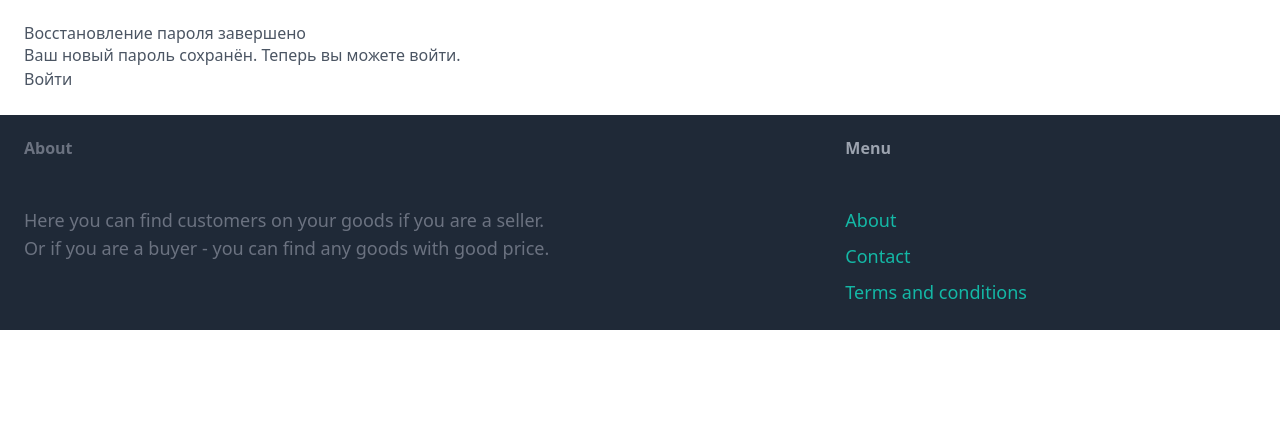
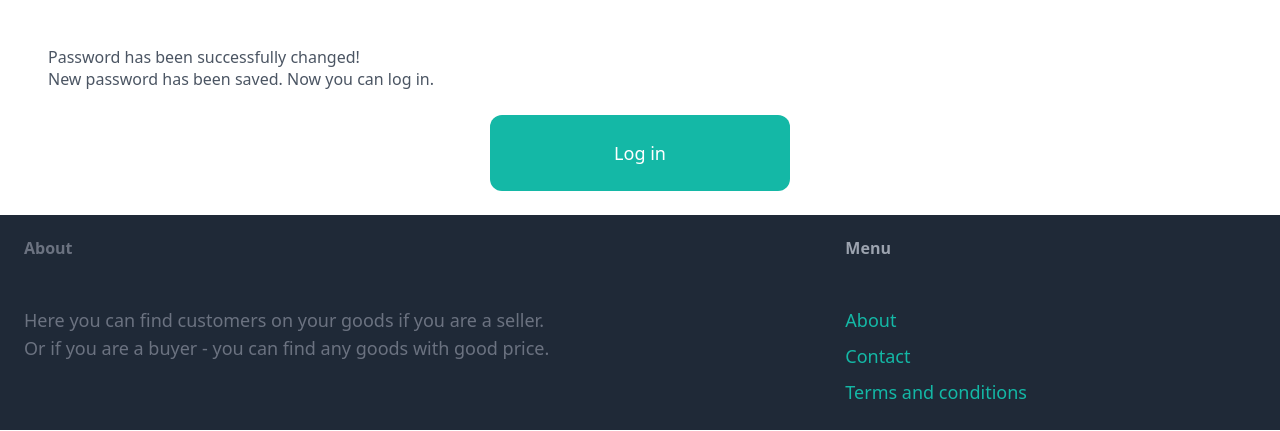
Before and after one commit to griseeminence/sold, a Django app: a page that uses sold/templates/registration/password_reset_complete.html in a window 1280 px wide. Shown: the part 89-520 px from the top of the page. Run offline with Django 4.2, Linux system fonts and the light colour scheme; parts of the project's set-up code (start-up, migrations or seed data) failed here and were passed over; some libraries are stand-ins or nearby versions.

Commit message:
the last part of registration pages (simple design)

```diff
--- a/sold/templates/registration/logged_out.html
+++ b/sold/templates/registration/logged_out.html
@@ -1,5 +1,5 @@
 {% extends "base.html" %}
 
 {% block content %}
-  <h2>Вы вышли из системы!</h2>
+  <h2>You have been logged out!</h2>
 {% endblock %}
--- a/sold/templates/registration/login.html
+++ b/sold/templates/registration/login.html
@@ -33,7 +33,7 @@ SignUp
           <button class="py-4 px-8 text-lg bg-teal-500 hover:bg-teal-700 rounded-xl text-white">Submit</button>
       </form>
       <div>
-        <a href="{% url 'password_reset' %}">Забыли пароль?</a>
+        <a href="{% url 'password_reset' %}">Forgot your password?</a>
       </div>
     </div>
 {% endblock %}
--- a/sold/templates/registration/password_change_done.html
+++ b/sold/templates/registration/password_change_done.html
@@ -1,6 +1,6 @@
 {% extends "base.html" %}
 
 {% block content %}
-  <h2>Пароль успешно изменён!</h2>
-  <p><a href="{% url 'core:index' %}">На главную</a></p>
+  <h2>password has been successfully changed</h2>
+  <p><a href="{% url 'core:index' %}">Home</a></p>
 {% endblock %}
--- a/sold/templates/registration/password_change_form.html
+++ b/sold/templates/registration/password_change_form.html
@@ -4,13 +4,13 @@
 {% block content %}
   <div class="card col-4 m-3">
     <div class="card-header">
-      Поменять пароль
+      Change password
     </div>
     <div class="card-body">
       <form method="post">
         {% csrf_token %}
         {% bootstrap_form form %}
-        {% bootstrap_button button_type="submit" content="Поменять пароль" %}
+        {% bootstrap_button button_type="submit" content="Change" %}
       </form>
     </div>
   </div>
--- a/sold/templates/registration/password_reset_complete.html
+++ b/sold/templates/registration/password_reset_complete.html
@@ -1,7 +1,15 @@
 {% extends "base.html" %}
 
 {% block content %}
-  <h2>Восстановление пароля завершено</h2>
-  <p>Ваш новый пароль сохранён. Теперь вы можете войти.</p>
-  <p><a href="{% url 'login' %}">Войти</a></p>
+    <div class="py-6 px-6 bg-grey-200 rounded-xl">
+      <h2>Password has been successfully changed!</h2>
+      <p>New password has been saved. Now you can log in.</p>
+    </div>
+
+    <div class="py-4 px-8 text-lg bg-teal-500 hover:bg-teal-700 rounded-xl text-white mx-auto my-auto" style="max-width: 300px;">
+      <p><a href="{% url 'login' %}" class="d-block text-center">Log in</a></p>
+    </div>
+
+
+
 {% endblock %}
--- a/sold/templates/registration/password_reset_confirm.html
+++ b/sold/templates/registration/password_reset_confirm.html
@@ -4,13 +4,13 @@
 {% block content %}
   <div class="card col-4 m-3">
     <div class="card-header">
-      Восстановление пароля
+      Reset password
     </div>
     <div class="card-body">
       <form method="post">
         {% csrf_token %}
         {% bootstrap_form form %}
-        {% bootstrap_button button_type="submit" content="Поменять пароль" %}
+        {% bootstrap_button button_type="submit" content="Change" %}
       </form>
     </div>
   </div>
--- a/sold/templates/registration/password_reset_form.html
+++ b/sold/templates/registration/password_reset_form.html
@@ -4,13 +4,13 @@
 {% block content %}
   <div class="card col-4 m-3">
     <div class="card-header">
-      Восстановить пароль
+      Reset Password
     </div>
     <div class="card-body">
       <form method="post">
         {% csrf_token %}
         {% bootstrap_form form %}
-        {% bootstrap_button button_type="submit" content="Отправить" %}
+        {% bootstrap_button button_type="submit" content="Send" %}
       </form>
     </div>
   </div>
```
Also changed, not shown: sold/templates/registration/password_reset_done.html (+7 -1 lines), sold/db.sqlite3, 3 other files.
